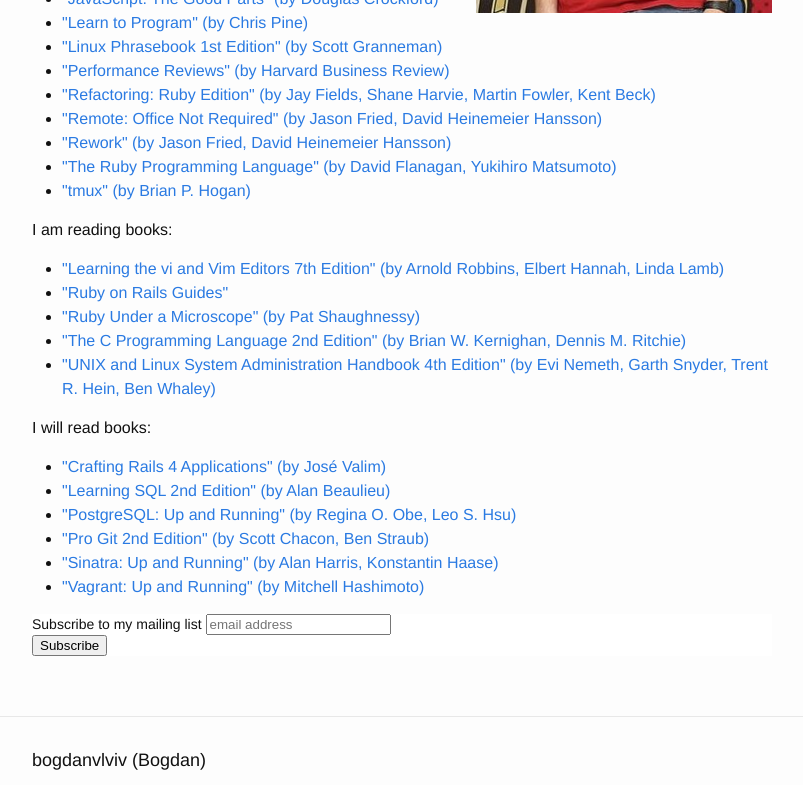
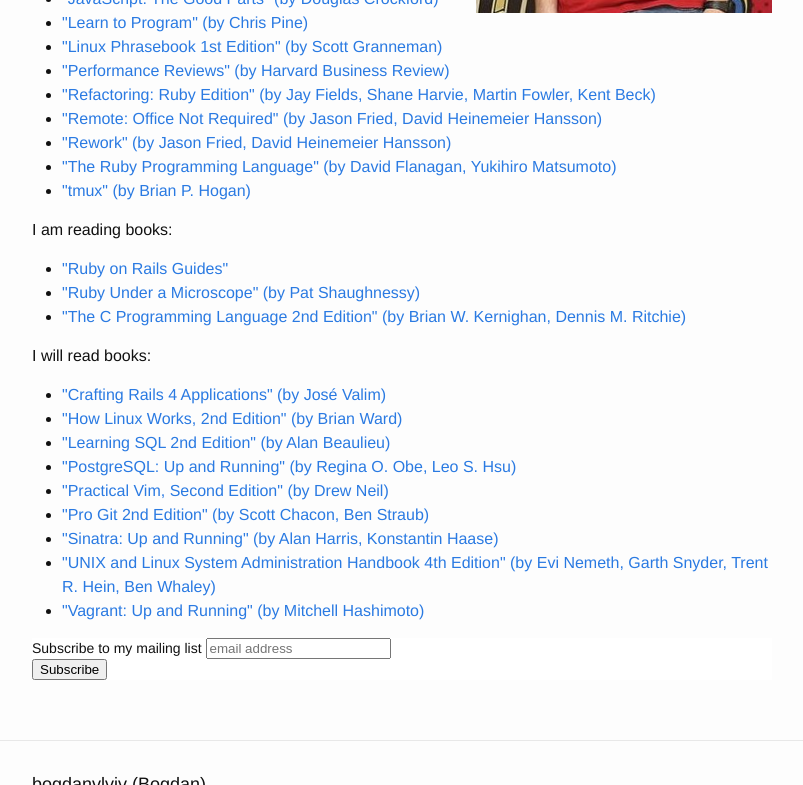
Before and after one commit to crowdpro3/bogdanvlviv.github.io, a Jekyll site: the page built from about.html, in a window 1280 px wide and 900 px high, scrolled down 515 px, cut to the strip 0-785 px from the top of the window. Shown: the whole strip, without its empty margins (238-1041 px from the left). Built offline with Jekyll 4.4.1, drawn with Linux system fonts in a browser that asks for light colours; comment, search, counter and statistics services are not loaded.

Commit message:
Add new books and rehash list of books

```diff
--- a/about.html
+++ b/about.html
@@ -99,11 +99,6 @@
 </p>
 <ul>
   <li>
-    <a href="http://shop.oreilly.com/product/9780596529833.do" target="_blank">
-      "Learning the vi and Vim Editors 7th Edition" (by Arnold Robbins, Elbert Hannah, Linda Lamb)
-    </a>
-  </li>
-  <li>
     <a href="http://edgeguides.rubyonrails.org" target="_blank">
       "Ruby on Rails Guides"
     </a>
@@ -118,11 +113,6 @@
       "The C Programming Language 2nd Edition" (by Brian W. Kernighan, Dennis M. Ritchie)
     </a>
   </li>
-  <li>
-    <a href="https://www.amazon.com/Linux-System-Administration-Handbook-Edition/dp/0131480057" target="_blank">
-      "UNIX and Linux System Administration Handbook 4th Edition" (by Evi Nemeth, Garth Snyder, Trent R. Hein, Ben Whaley)
-    </a>
-  </li>
 </ul>
 
 <p>
@@ -132,6 +122,11 @@
   <li>
     <a href="https://pragprog.com/book/jvrails2/crafting-rails-4-applications" target="_blank">
       "Crafting Rails 4 Applications" (by  José Valim)
+    </a>
+  </li>
+  <li>
+    <a href="https://www.nostarch.com/howlinuxworks2" target="_blank">
+      "How Linux Works, 2nd Edition" (by Brian Ward)
     </a>
   </li>
   <li>
@@ -145,6 +140,11 @@
     </a>
   </li>
   <li>
+    <a href="https://pragprog.com/book/dnvim2/practical-vim-second-edition" target="_blank">
+      "Practical Vim, Second Edition" (by Drew Neil)
+    </a>
+  </li>
+  <li>
     <a href="https://git-scm.com/book/uk/v2" target="_blank">
       "Pro Git 2nd Edition" (by Scott Chacon, Ben Straub)
     </a>
@@ -155,6 +155,11 @@
     </a>
   </li>
   <li>
+    <a href="https://www.amazon.com/Linux-System-Administration-Handbook-Edition/dp/0131480057" target="_blank">
+      "UNIX and Linux System Administration Handbook 4th Edition" (by Evi Nemeth, Garth Snyder, Trent R. Hein, Ben Whaley)
+    </a>
+  </li>
+  <li>
     <a href="http://shop.oreilly.com/product/0636920026358.do" target="_blank">
       "Vagrant: Up and Running" (by Mitchell Hashimoto)
     </a>
```
